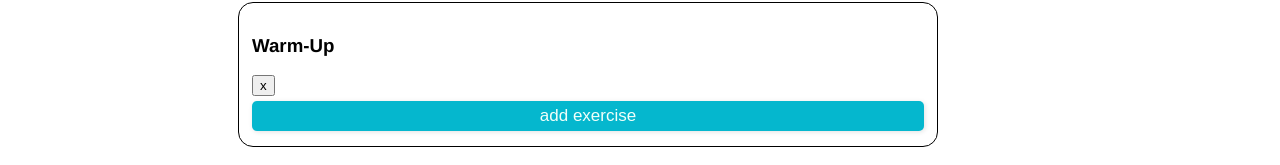
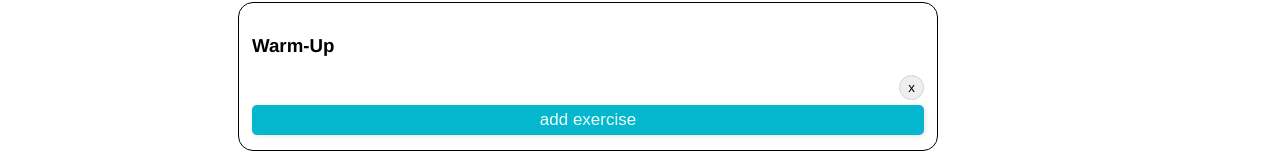
Before and after one commit to KirstenSchuhmann/CapstoneProject, a Next.js app: page / in a window 1280 px wide. Both pictures are taken after a click on the button "add Warm-Up". Shown: the part 146-311 px from the top of the page. Built offline with nearby package versions, Linux system fonts and the light colour scheme.

Commit message:
added Styling to deleteSection Button

```diff
--- a/components/GymPlan/GymPlanStyling.js
+++ b/components/GymPlan/GymPlanStyling.js
@@ -7,12 +7,21 @@ export {
    AddExerciseSet,
    SaveButton,
    StyledDiv,
+   DeleteButton,
 };
 
 const StyledForm = styled.form`
    button {
       cursor: pointer;
    }
+`;
+const DeleteButton = styled.button`
+   float: right;
+
+   height: 25px;
+   width: 25px;
+   border: 1.5px solid lightgray;
+   border-radius: 50%;
 `;
 
 const StyledSection = styled.section`
--- a/components/GymPlan/Section+ExerciseSet.js
+++ b/components/GymPlan/Section+ExerciseSet.js
@@ -1,4 +1,9 @@
-import { StyledSection, AddExerciseSet, StyledDiv } from './GymPlanStyling';
+import {
+   StyledSection,
+   AddExerciseSet,
+   StyledDiv,
+   DeleteButton,
+} from './GymPlanStyling';
 
 export default function SectionAndExerciseSet({
    sections,
@@ -10,11 +15,11 @@ export default function SectionAndExerciseSet({
          {sections.map((section, sectionIndex) => (
             <StyledSection key={sectionIndex}>
                <h3> {section.name}</h3>
-               <button
+               <DeleteButton
                   type='button'
                   onClick={() => deleteSection(sectionIndex)}>
                   x
-               </button>
+               </DeleteButton>
 
                {section.exerciseSets.map((exerciseSet) => (
                   <>
```
